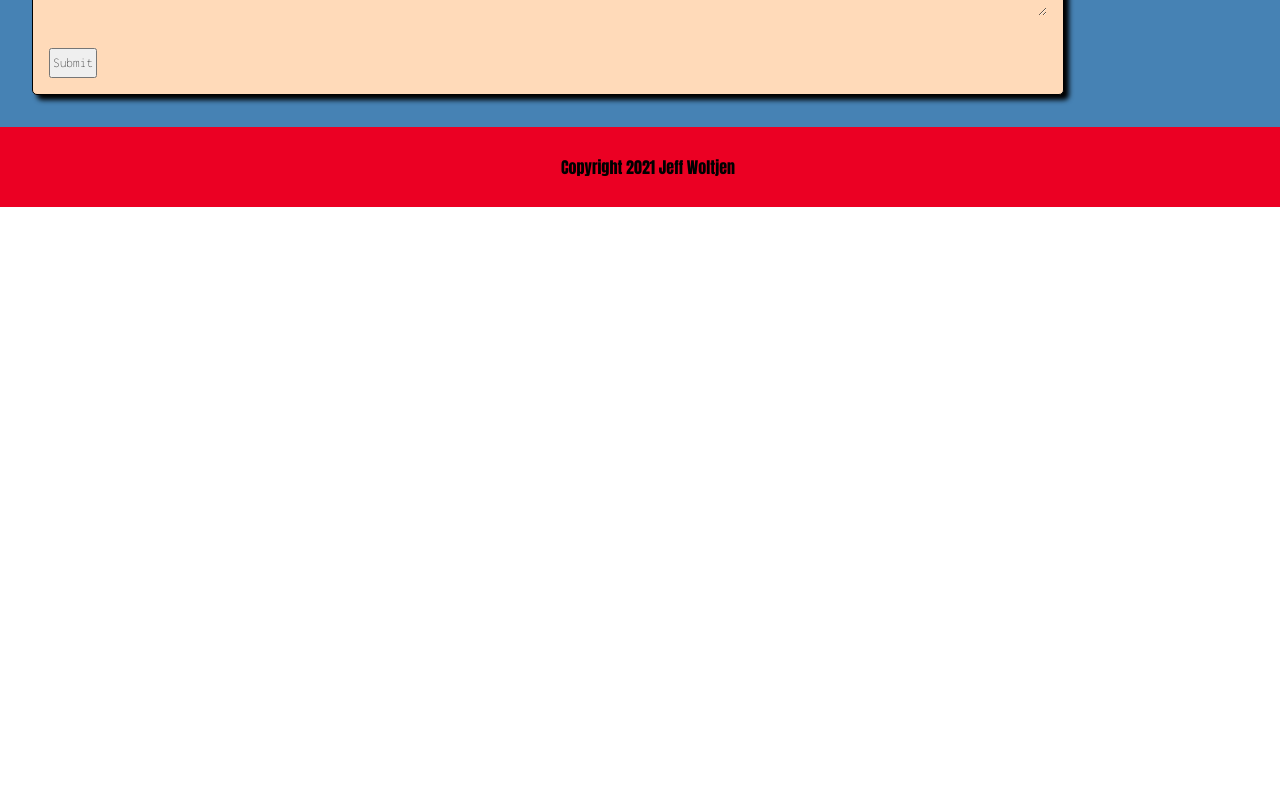
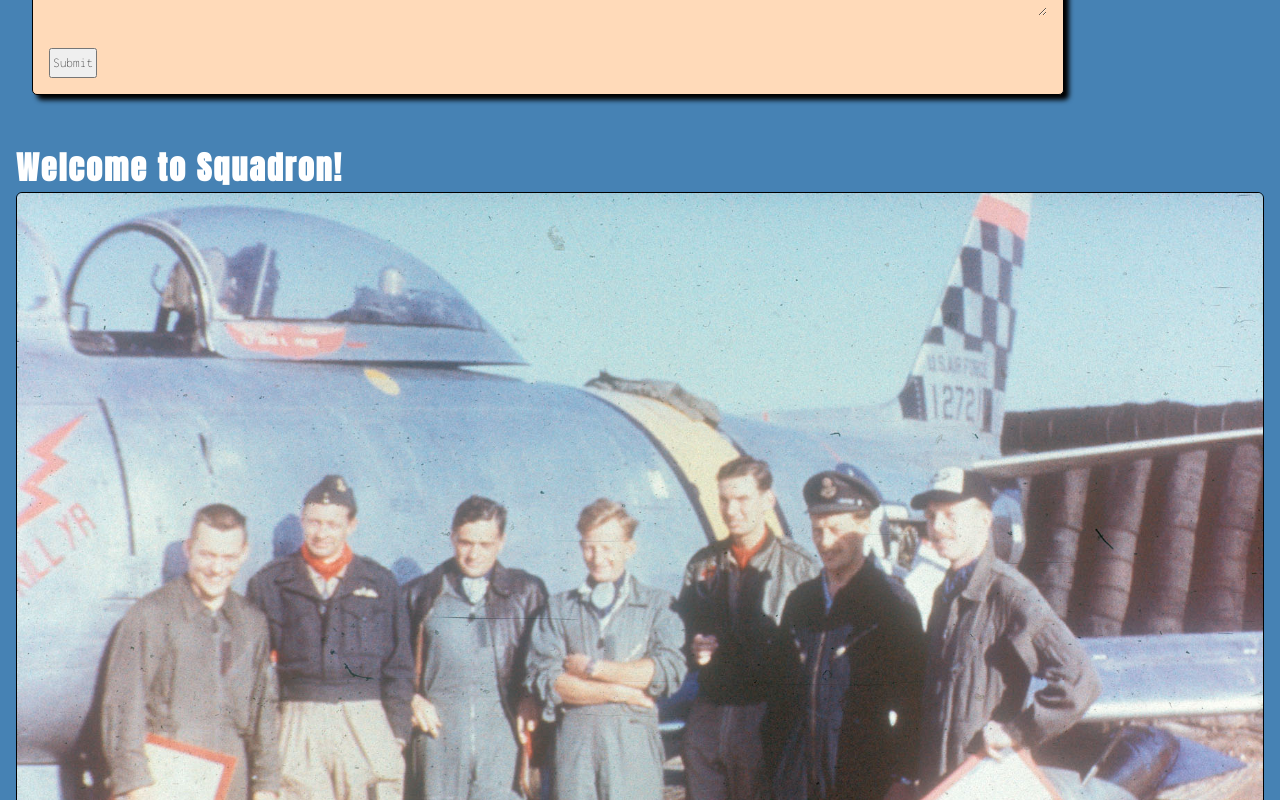
Before and after one commit to JWoltjen/squadron, a React (Create React App) app: page /Squadron in a window 1280 px wide. Shown: the part 1160-1960 px from the top of the page. Before the commit the page ends 1367 px from the top, so only its background shows below. Built offline with nearby package versions, Linux system fonts and the light colour scheme.

Commit message:
add hero image to welcome page

```diff
--- a/src/App.css
+++ b/src/App.css
@@ -78,6 +78,7 @@ nav {
   letter-spacing: 2px;
   color: white;
   font-family: "Anton", sans-serif;
+  overflow: auto;
 }
 .hero-welcome-img {
   border: 1px black solid;
@@ -417,6 +418,7 @@ nav {
   align-items: center;
   padding-left: 1rem;
   font-family: "Anton", sans-serif;
+  z-index: 100;
 }
 
 .menu-container {
--- a/src/App.js
+++ b/src/App.js
@@ -7,6 +7,8 @@ import Navbar from './components/Navbar'
 import Squadron from './components/Squadron'
 import PhotoGallery from './components/PhotoGallery'
 import Footer from './components/Footer'
+import banner from './images/banner.jpg'
+
 function App() {
   return (
   <SquadronContextProvider>
@@ -18,6 +20,19 @@ function App() {
           <Route path='/PhotoGallery' component={PhotoGallery}/>
           <Route path='/FlightLog' component={FlightLog}/>
         </Switch>
+        <div className='home-container'>
+          <h1>Welcome to Squadron!</h1>
+          <img className='hero-welcome-img' src={banner}/>
+          <div className='home-card'>
+          <p>Squadron is a single-page application designed to document missions flown by virtual pilots in a number of popular aviation-based games. With Squadron, you can do the following things:
+            <ul className='home-list'>
+              <li>Make logs of your flights which record date flown, kills, wingmen, and losses. </li>
+              <li>Make a squadron roster which documents the pals you fly with, along with their relative skills and biographical description.</li>
+              <li>Post images to the photogallery which display your aerial forays for all to see!</li>
+            </ul>
+          </p>
+          </div>
+        </div>
       <Footer/>
       </Router>
     </FlightContextProvider>
--- a/src/contexts/SquadronContext.js
+++ b/src/contexts/SquadronContext.js
@@ -8,7 +8,7 @@ const SquadronContextProvider = props => {
 
     const [members, setMembers] = useState(/*initialState ? JSON.parse(initialState) :*/ [{
         name: "Wolf",
-        image: "none",
+        image: "https://thislandpress.com/wp-content/uploads/2014/12/risner.jpg",
         nationality: "United States",
         rank: "major",
         description: "none",
```
Also changed, not shown: src/images/banner.jpg (added).
